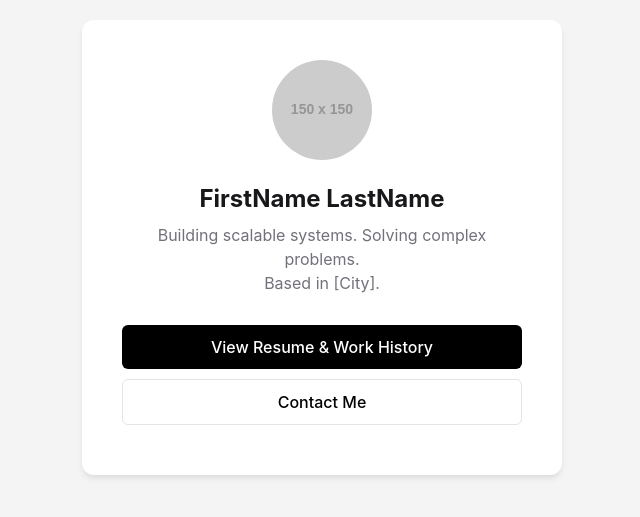
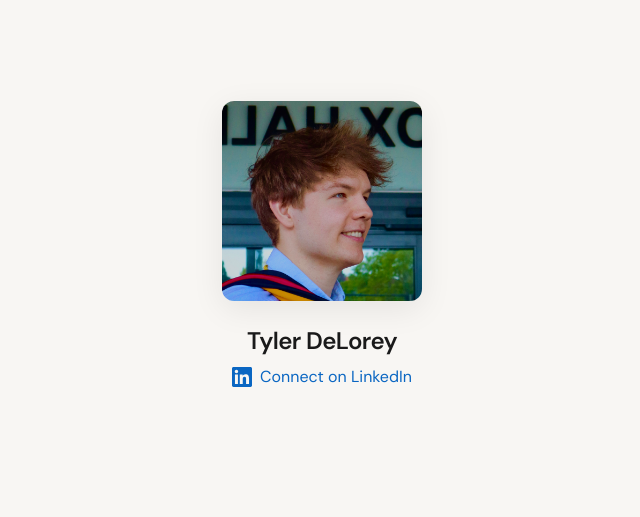
Before and after one commit to tylerdelorey/main-site, a plain HTML site: page index.html in a window 1280 px wide. Shown: the part 153-670 px from the top of the page, without its empty margins (318-958 px from the left). Drawn offline with nearby package versions, Linux system fonts and the light colour scheme; placeholder pictures from the web are drawn by us.

Commit message:
Update index.html

```diff
--- a/index.html
+++ b/index.html
@@ -1,65 +1,42 @@
 <!DOCTYPE html>
 <html lang="en">
 <head>
-    <meta charset="UTF-8">
-    <meta name="viewport" content="width=device-width, initial-scale=1.0">
-    <title>FirstName LastName</title>
-    <style>
-        body {
-            font-family: -apple-system, BlinkMacSystemFont, "Segoe UI", Roboto, Helvetica, Arial, sans-serif;
-            background-color: #f4f4f5;
-            display: flex;
-            justify-content: center;
-            align-items: center;
-            height: 100vh;
-            margin: 0;
-            color: #18181b;
-        }
-        .card {
-            background: white;
-            padding: 40px;
-            border-radius: 12px;
-            box-shadow: 0 4px 6px -1px rgba(0, 0, 0, 0.1);
-            text-align: center;
-            max-width: 400px;
-            width: 90%;
-        }
-        img {
-            width: 100px;
-            height: 100px;
-            border-radius: 50%;
-            margin-bottom: 20px;
-            object-fit: cover;
-            /* Update src below to your LinkedIn profile pic URL or a local file */
-        }
-        h1 { margin: 0 0 10px 0; font-size: 24px; font-weight: 700; }
-        p { margin: 0 0 30px 0; color: #71717a; line-height: 1.5; }
-        .btn {
-            display: block;
-            background-color: #000;
-            color: white;
-            padding: 12px;
-            text-decoration: none;
-            border-radius: 6px;
-            font-weight: 500;
-            margin-bottom: 10px;
-            transition: opacity 0.2s;
-        }
-        .btn:hover { opacity: 0.8; }
-        .btn.secondary { background-color: white; color: #000; border: 1px solid #e4e4e7; }
-        .btn.secondary:hover { background-color: #f4f4f5; }
-    </style>
+  <meta charset="UTF-8">
+  <meta name="viewport" content="width=device-width, initial-scale=1.0">
+  <title>Tyler DeLorey</title>
+  <script src="https://cdn.tailwindcss.com"></script>
+  <link rel="preconnect" href="https://fonts.googleapis.com">
+  <link rel="preconnect" href="https://fonts.gstatic.com" crossorigin>
+  <link href="https://fonts.googleapis.com/css2?family=DM+Sans:ital,opsz,wght@0,9..40,400;0,9..40,600;1,9..40,400&display=swap" rel="stylesheet">
+  <script>
+    tailwind.config = {
+      theme: {
+        extend: {
+          fontFamily: {
+            sans: ['DM Sans', 'system-ui', 'sans-serif'],
+          },
+        },
+      },
+    }
+  </script>
 </head>
-<body>
-    <div class="card">
-        <img src="https://via.placeholder.com/150" alt="Profile Photo">
-
-        <h1>FirstName LastName</h1>
-
-        <p>Building scalable systems. Solving complex problems. <br> Based in [City].</p>
-
-        <a href="https://linkedin.com/in/yourprofile" class="btn">View Resume & Work History</a>
-        <a href="mailto:your@email.com" class="btn secondary">Contact Me</a>
+<body class="min-h-screen flex flex-col items-center justify-center font-sans bg-[#f8f6f3] text-[#1a1a1a] p-8">
+  <main class="text-center max-w-[360px]">
+    <div class="w-[200px] h-[200px] mx-auto mb-6 rounded-xl overflow-hidden shadow-[0_8px_32px_rgba(0,0,0,0.08)]">
+      <img src="me.jpg" alt="Tyler DeLorey" class="w-full h-full object-cover block">
     </div>
+    <h1 class="text-2xl font-semibold mb-2 tracking-tight">Tyler DeLorey</h1>
+    <a
+      class="inline-flex items-center gap-2 text-[#0a66c2] no-underline font-medium hover:text-[#004182] hover:underline transition-colors"
+      href="https://www.linkedin.com/in/tylerdelorey"
+      target="_blank"
+      rel="noopener noreferrer"
+    >
+      <svg class="w-5 h-5" xmlns="http://www.w3.org/2000/svg" viewBox="0 0 24 24" fill="currentColor" aria-hidden="true">
+        <path d="M20.447 20.452h-3.554v-5.569c0-1.328-.027-3.037-1.852-3.037-1.853 0-2.136 1.445-2.136 2.939v5.667H9.351V9h3.414v1.561h.046c.477-.9 1.637-1.85 3.37-1.85 3.601 0 4.267 2.37 4.267 5.455v6.286zM5.337 7.433c-1.144 0-2.063-.926-2.063-2.065 0-1.138.92-2.063 2.063-2.063 1.14 0 2.064.925 2.064 2.063 0 1.139-.925 2.065-2.064 2.065zm1.782 13.019H3.555V9h3.564v11.452zM22.225 0H1.771C.792 0 0 .774 0 1.729v20.542C0 23.227.792 24 1.771 24h20.451C23.2 24 24 23.227 24 22.271V1.729C24 .774 23.2 0 22.222 0h.003z"/>
+      </svg>
+      Connect on LinkedIn
+    </a>
+  </main>
 </body>
 </html>
```
